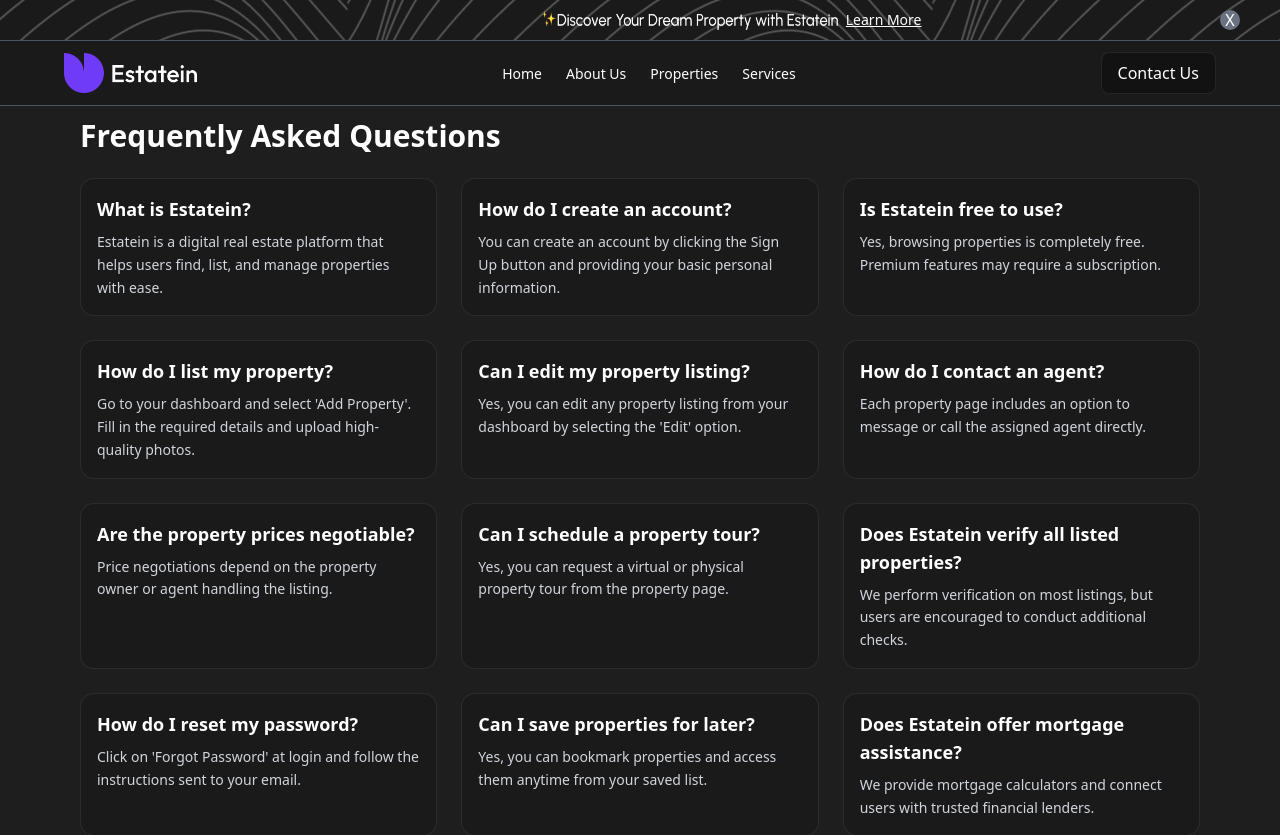
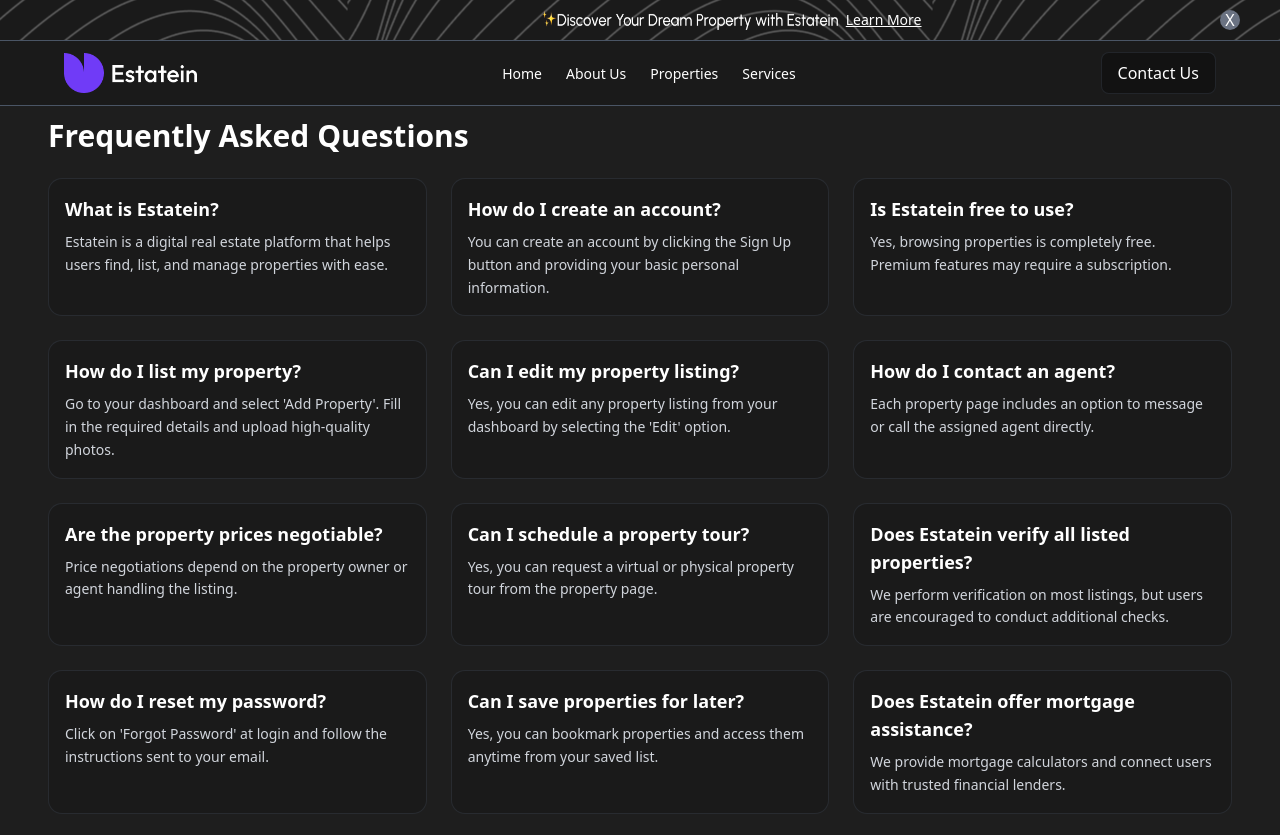
Before and after one commit to Jerry3048/Estatein, a React (Vite) app: page /AllFAQs in a window 1280 px wide. Shown: the top 835 px of the page. Built offline with nearby package versions, Linux system fonts and the light colour scheme.

Commit message:
fix: Update width of comment, FAQ, and properties sections for consistent layout

```diff
--- a/src/Pages/AllComment.tsx
+++ b/src/Pages/AllComment.tsx
@@ -22,7 +22,7 @@ function AllComments() {
   return (
     <div>
       <Navbar />
-      <div className="w-[90%] mx-auto px-4 py-3">
+      <div className="w-[95%] mx-auto px-4 py-3">
         <h1 className="text-3xl font-bold text-white mb-6">All Comments</h1>
 
         <div className="grid grid-cols-1 sm:grid-cols-2 lg:grid-cols-3 gap-6">
--- a/src/Pages/AllFAQ.tsx
+++ b/src/Pages/AllFAQ.tsx
@@ -22,7 +22,7 @@ function AllFAQs() {
   return (
     <div>
       <Navbar />
-      <div className="w-[90%] mx-auto px-4 py-3">
+      <div className="w-[95%] mx-auto px-4 py-3">
         <h1 className="text-3xl font-bold text-white mb-6">Frequently Asked Questions</h1>
 
         <div className="grid grid-cols-1 sm:grid-cols-2 lg:grid-cols-3 gap-6">
--- a/src/Pages/AllProperties.tsx
+++ b/src/Pages/AllProperties.tsx
@@ -17,7 +17,7 @@ function AllProperties() {
   return (
     <div>
       <Navbar />
-      <div className="w-[90%] mx-auto px-4 py-8">
+      <div className="w-[95%] mx-auto px-4 py-8">
         <h1 className="text-3xl font-bold text-white mb-6">All Properties</h1>
         <div className="grid grid-cols-1 sm:grid-cols-2 lg:grid-cols-3 gap-6">
           {properties.map((item: Property) => (
```
